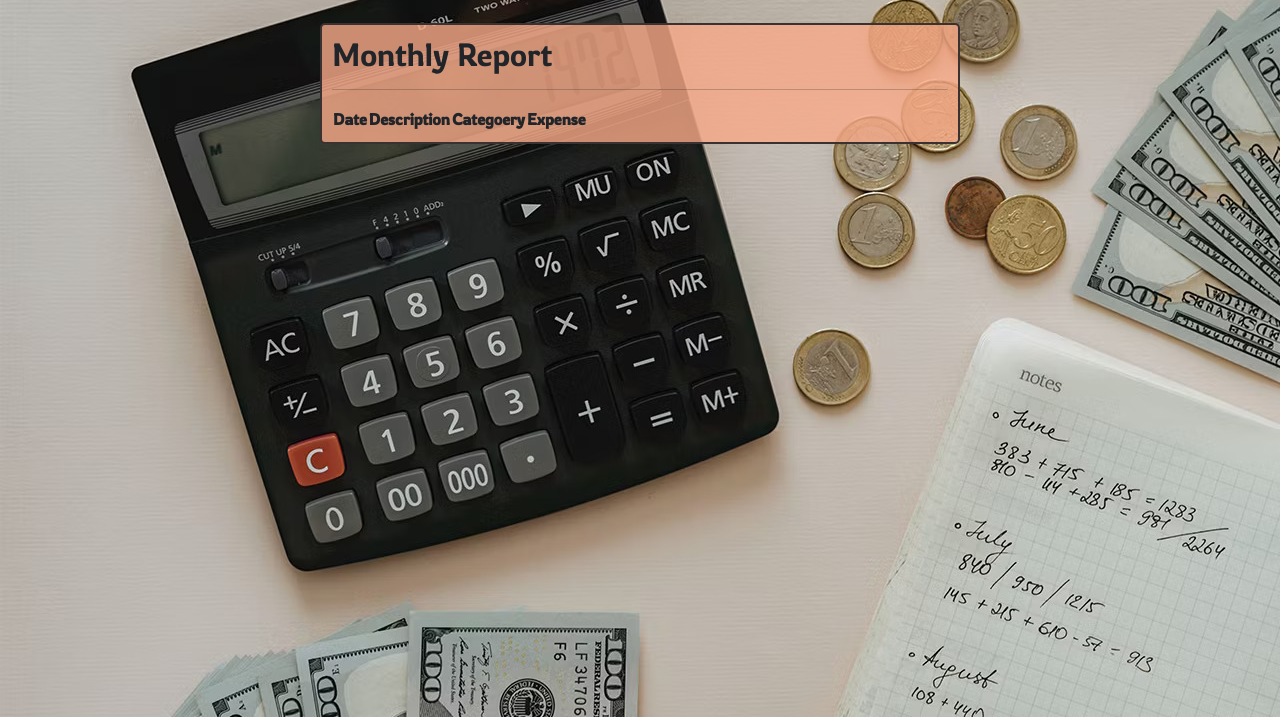
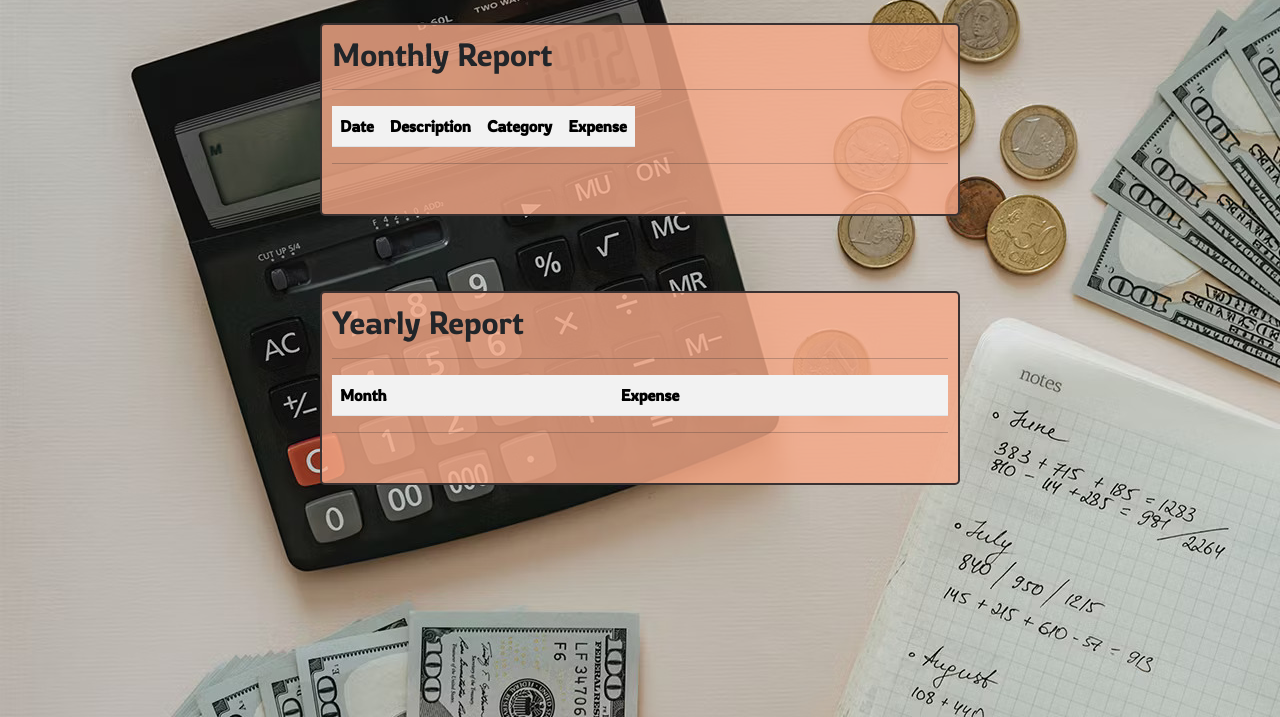
Before and after one commit to harshkhare001/full-stack-expense-tracker, a website: page public/views/expensereport.html in a window 1280 px wide. Shown: the part 83-800 px from the top of the page. Drawn offline with nearby package versions, Linux system fonts and the light colour scheme; files that its build step writes are made by us from their sources; no server answers; files whose address does not match are found by name.

Commit message:
Update expensereport.html

```diff
--- a/public/views/expensereport.html
+++ b/public/views/expensereport.html
@@ -5,7 +5,7 @@
     <meta name="viewport" content="width=device-width, initial-scale=1.0" />
     <title>My Expense</title>
     <link rel="icon" type="image/x-icon" href="/images/logo2.png">
-    <script src='https://kit.fontawesome.com/a076d05399.js' crossorigin='anonymous' defer></script>
+    <!-- <script src='https://kit.fontawesome.com/a076d05399.js' crossorigin='anonymous' defer></script> -->
     <link href="https://cdn.jsdelivr.net/npm/bootstrap@5.3.1/dist/css/bootstrap.min.css" rel="stylesheet" integrity="sha384-4bw+/aepP/YC94hEpVNVgiZdgIC5+VKNBQNGCHeKRQN+PtmoHDEXuppvnDJzQIu9" crossorigin="anonymous"/>
     <script src="https://cdn.jsdelivr.net/npm/bootstrap@5.3.1/dist/js/bootstrap.bundle.min.js" integrity="sha384-HwwvtgBNo3bZJJLYd8oVXjrBZt8cqVSpeBNS5n7C8IVInixGAoxmnlMuBnhbgrkm" crossorigin="anonymous"></script>
     <script src="https://cdnjs.cloudflare.com/ajax/libs/axios/1.4.0/axios.min.js"></script>
@@ -30,15 +30,32 @@
     <div class=".container" id="container1">
       <h2>Monthly Report</h2>
       <hr>
-      <table id="monthly-table">
+      <table id="monthly-table" style="table-layout:calc(100/4)" class="table table-striped">
         <tr>
             <th>Date</th>
             <th>Description</th>
-            <th>Categoery</th>
+            <th>Category</th>
             <th>Expense</th>
         </tr>
       </table>
+    <hr>
+    <div id="totalExpenseContainer"></div>
+    <br>
   </div>
+<br>
+  <div class=".container" id="container1">
+    <h2>Yearly Report</h2>
+    <hr>
+    <table id="Year-table" class="table table-striped">
+      <tr>
+          <th>Month</th>
+          <th>Expense</th>
+      </tr>
+    </table>
+    <hr>
+    <div id="totalExpenseYearly"></div>
+    <br>
+</div>
     <script src="js/expensereport.js"></script>
   </body>
 </html>
```
